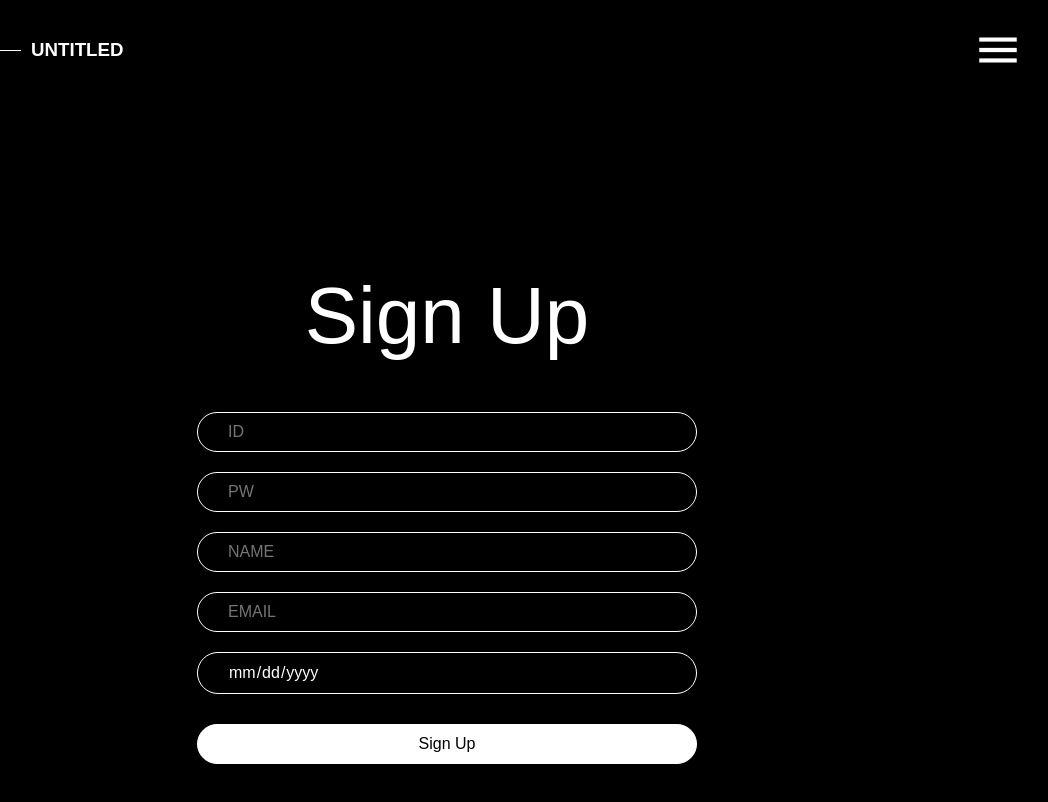
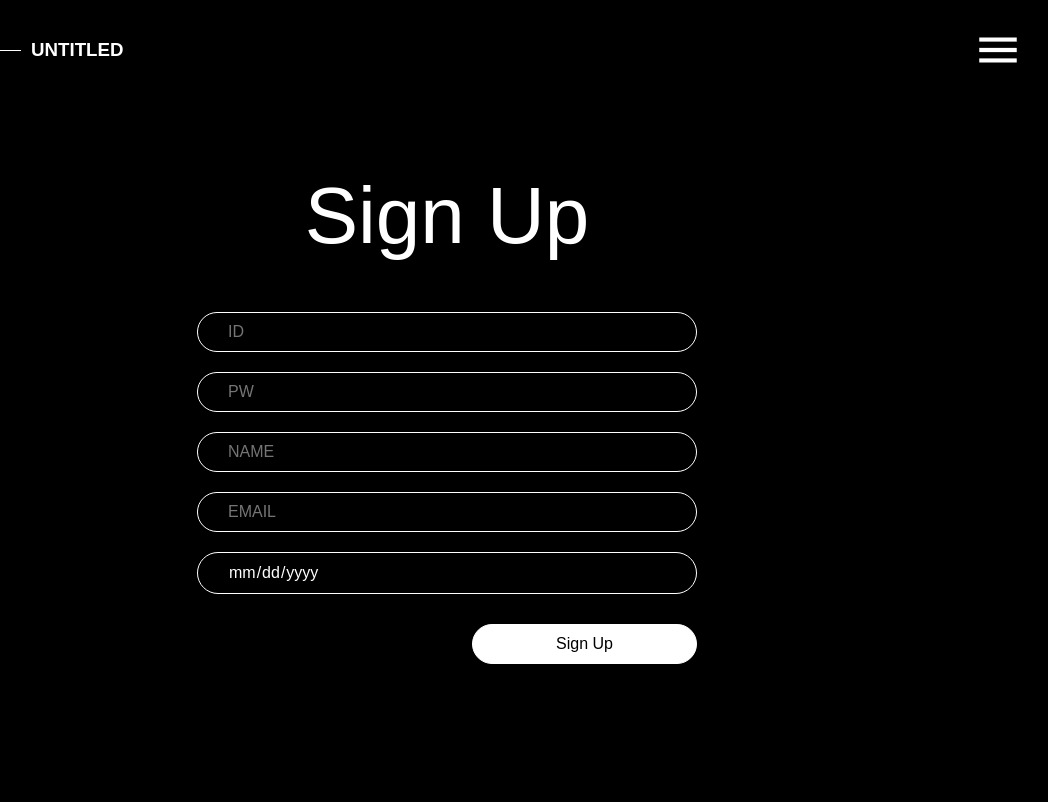
Before and after one commit to haeun01/untitled, a React (Create React App) app: page /signup in a window 1280 px wide. Shown: the top 802 px of the page, without its empty margins (193-1241 px from the left). Built offline with nearby package versions, Linux system fonts and the light colour scheme.

Commit message:
240827_Login

```diff
--- a/src/Component/Login.js
+++ b/src/Component/Login.js
@@ -110,7 +110,7 @@ export function Login() {
           <Input type="text" placeholder="ID" onChange={(e)=> {id = e.target.value}} />
           <Input type="password" placeholder="PW" onChange={(e)=> {password = e.target.value}} />
           <ButtonContainer>
-            <Button onClick={()=>{login()}}>Login</Button>
+            <Button primary onClick={()=>{login()}}>Login</Button>
             <Button onClick={()=>{navigate("/signup")}}>Sign Up</Button>
           </ButtonContainer>
         </FormContainer>
--- a/src/Component/SignUp.js
+++ b/src/Component/SignUp.js
@@ -1,6 +1,6 @@
-import React from "react";
+import React, { useState } from "react";
 import styled from "styled-components";
-import { Navbar } from "./Navbar";
+
 
 // 컨테이너 스타일
 const Container = styled.div`
@@ -11,6 +11,7 @@ const Container = styled.div`
   width: 100%;
   height: 100vh;
   background-color: black;
+  padding-bottom: 200px;
 `;
 
 // 얇은 텍스트 스타일
@@ -45,7 +46,7 @@ const Input = styled.input`
 
 // 버튼 스타일
 const Button = styled.button`
-  width: 100%;
+  width: 45%;
   padding: 10px;
   margin: 20px 0;
   border: 1px solid white;
@@ -63,7 +64,15 @@ const Button = styled.button`
   }
 `;
 
+// 버튼 컨테이너 스타일
+const ButtonContainer = styled.div`
+  display: flex;
+  justify-content: flex-end;
+  width: 100%;
+`;
+
 export function SignUp() {
+
   return (
     <>
       <Container>
@@ -74,7 +83,9 @@ export function SignUp() {
           <Input type="text" placeholder="NAME" />
           <Input type="email" placeholder="EMAIL" />
           <Input type="date" placeholder="BIRTHDAY" />
-          <Button>Sign Up</Button>
+          <ButtonContainer>
+            <Button>Sign Up</Button>
+          </ButtonContainer>
         </FormContainer>
       </Container>
     </>
```
